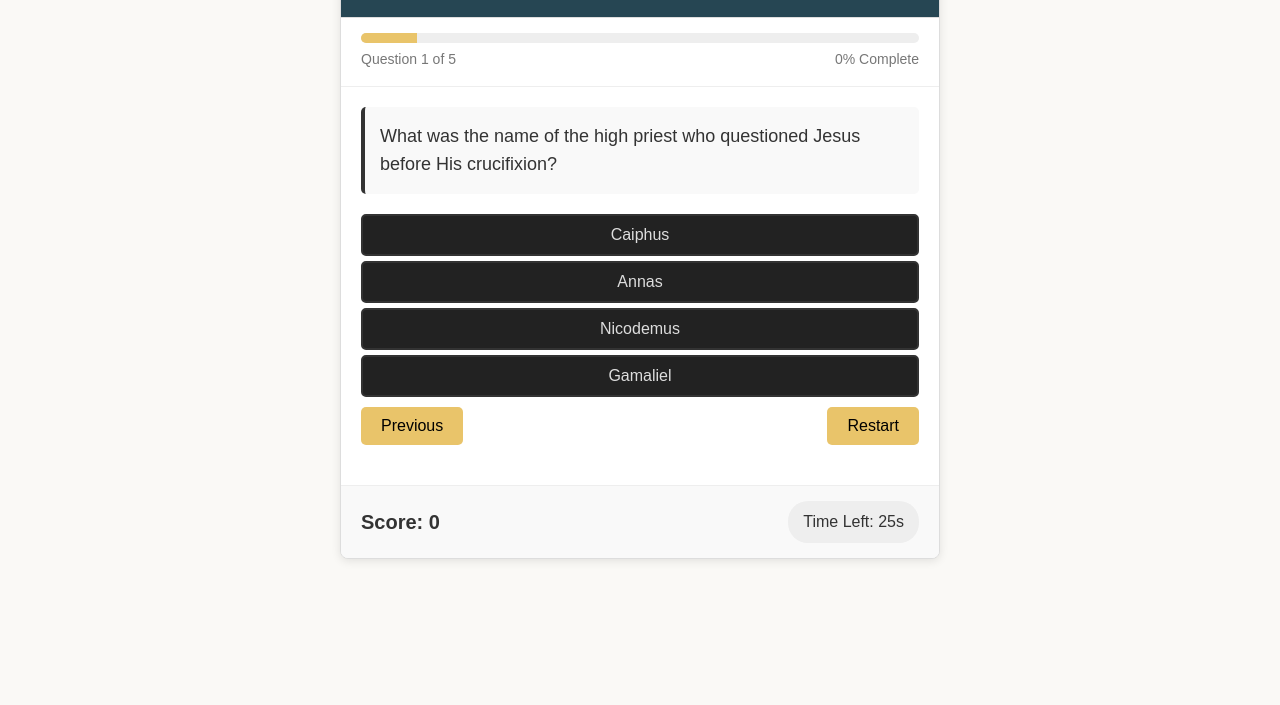
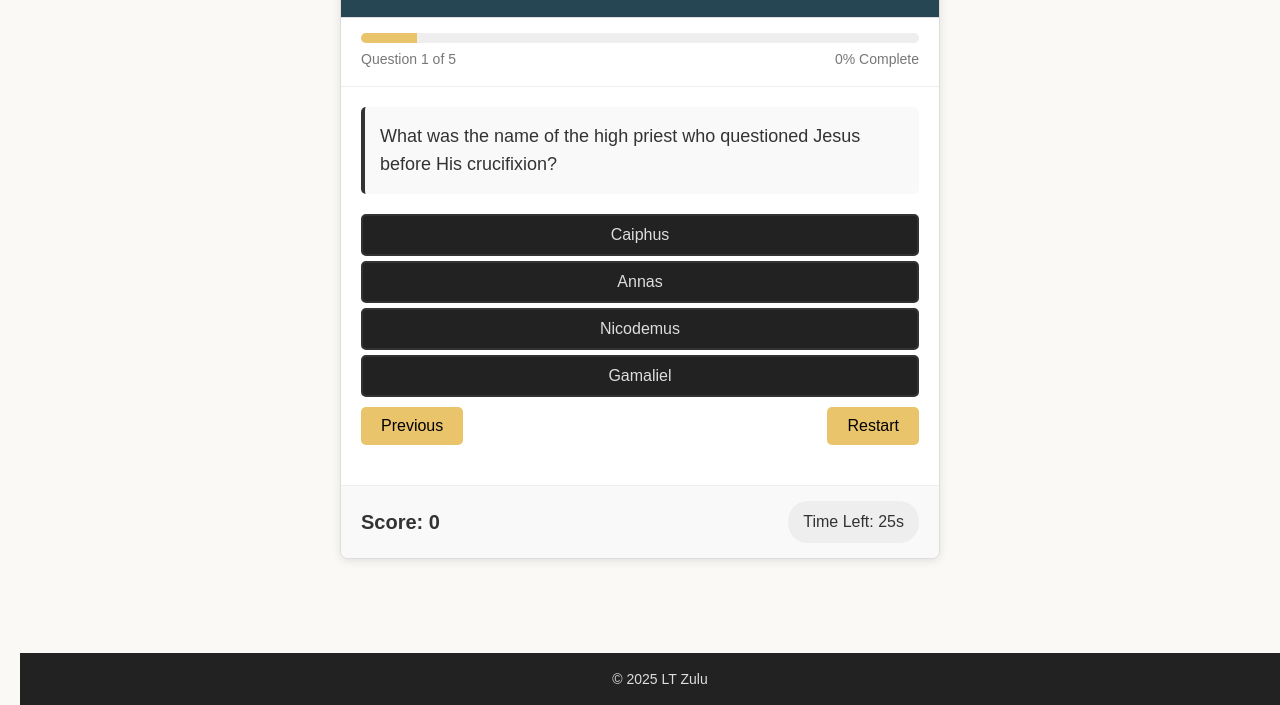
Before and after one commit to Thelma2002/Bible-Quiz-App, a plain HTML site: page index.html in a window 1280 px wide. Shown: the part 95-800 px from the top of the page. Drawn offline with Linux system fonts and the light colour scheme.

Commit message:
Updated footer

```diff
--- a/index.html
+++ b/index.html
@@ -45,6 +45,9 @@
 			<div class="timer">Time Left: <span id="time">30</span>s</div>
 		</div>
 	</div>
+	<footer class="footer">
+    © 2025 LT Zulu
+</footer>
 	<script src="script.js"></script>
 </body>
 </html>
--- a/style.css
+++ b/style.css
@@ -172,3 +172,13 @@ body {
 		font-size: 16px;
 	}
 }
+.footer {
+    background-color: #222;
+    color: #ddd;
+    text-align: center;
+    padding: 15px 0;
+    font-size: 14px;
+    position: fixed;
+    width: 100%;
+    bottom: 0;
+}
```
